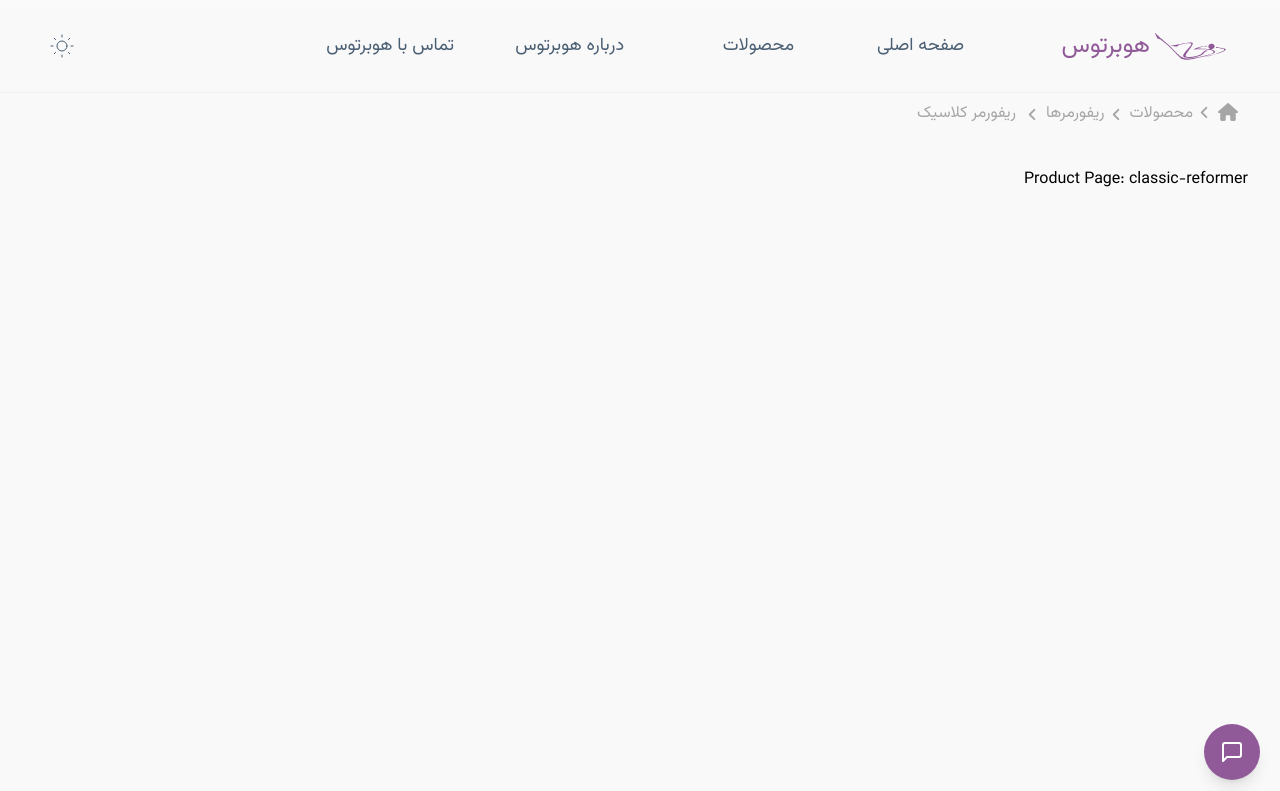
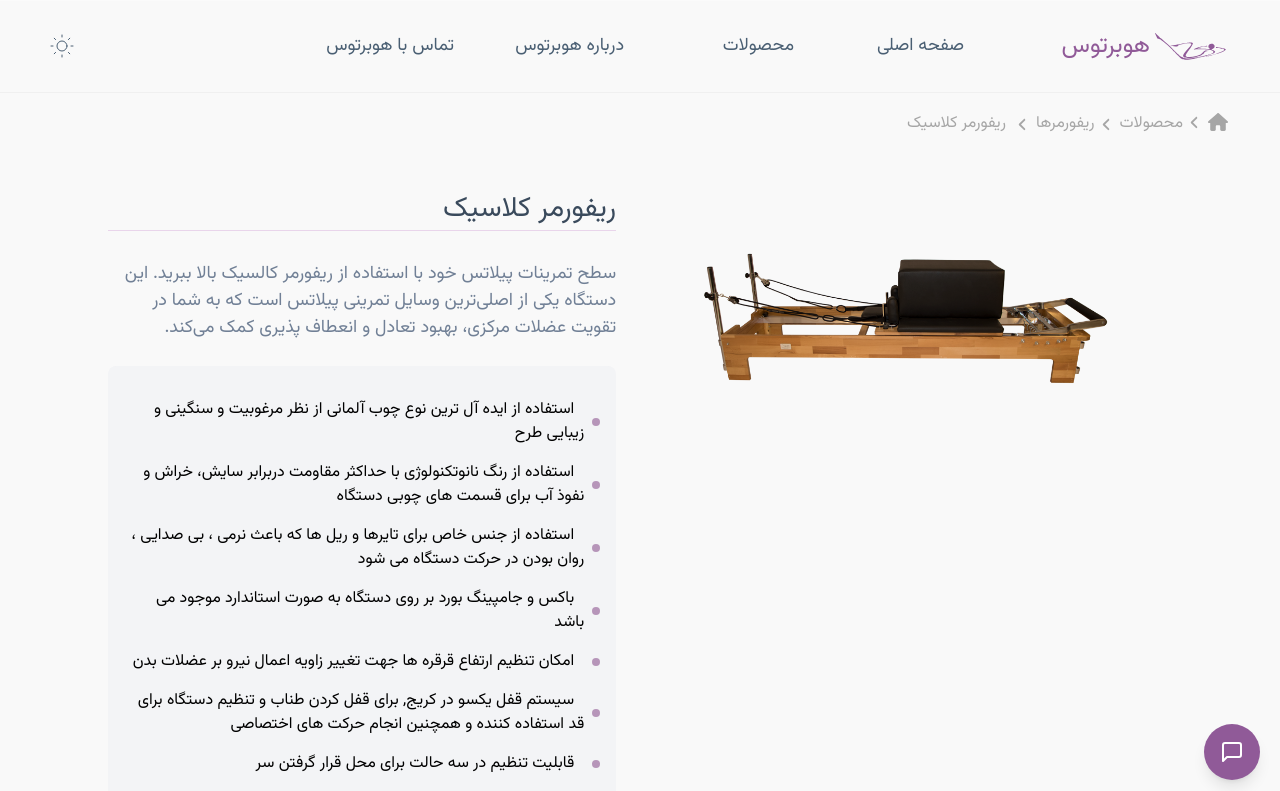
Before and after one commit to elhamest/hubertus-pilates-client, a Next.js app: page /collections/reformers/classic-reformer in a window 1280 px wide. Shown: the top 791 px of the page. Built offline with nearby package versions, Linux system fonts and the light colour scheme.

Commit message:
Worked on Product page

```diff
--- a/package.json
+++ b/package.json
@@ -10,7 +10,6 @@
     "export": "next build"
   },
   "dependencies": {
-    "@heroicons/react": "^2.1.5",
     "next": "^15.1.6",
     "next-themes": "^0.3.0",
     "react": "^18.2.0",
--- a/src/app/collections/Collections.module.css
+++ b/src/app/collections/Collections.module.css
@@ -1,6 +1,6 @@
 .galleryList {
   display: flex;
-  column-gap: 30px;
+  column-gap: 20px;
   row-gap: 35px;
   flex-wrap: wrap;
 }
--- /dev/null
+++ b/src/app/collections/[collectionId]/[productId]/Product.module.css
@@ -0,0 +1,102 @@
+.productWrapper {
+  margin: 0 60px;
+  max-width: 1300px;
+  padding: 0 16px;
+  display: flex;
+  /* flex-wrap: wrap; */
+  align-items: center;
+  justify-content: center;
+  gap: 80px;
+  max-width: 1200px;
+}
+
+.imageContainer {
+  width: 45%;
+  display: flex;
+  align-items: center;
+  justify-content: center;
+  align-self: flex-start;
+  margin-right: 60px;
+}
+
+.textContainer {
+  width: 55%;
+  display: flex;
+  flex-direction: column;
+  align-items: flex-start;
+  justify-content: center;
+}
+
+.textContainer h1 {
+  border-bottom: 1px solid var(--ligther-secondary-color);
+}
+
+.imageStyle {
+  /* width: 100%;
+  height: auto; */
+  object-fit: cover;
+  border-radius: 0.5rem;
+}
+
+.productDescription {
+  font-size: 1.125rem;
+  margin-bottom: 1.5rem;
+}
+
+.featureBox {
+  background-color: #f3f4f6;
+  padding: 16px;
+  border-radius: 8px;
+}
+
+.featureBox ul {
+  list-style-position: inside;
+  padding: 0;
+  margin: 0;
+  display: flex;
+  flex-direction: column;
+  align-items: flex-start;
+  justify-content: center;
+  gap: 15px;
+}
+
+.featureBox ul li {
+  padding: 0 16px 0 0;
+  position: relative;
+}
+
+.featureBox ul li > span {
+  padding: 0 10px 0 0;
+}
+
+.featureBox ul li:first-child {
+  margin-top: 16px;
+}
+
+.featureBox ul li:last-child {
+  margin-bottom: 16px;
+}
+.featureBox ul li::before {
+  content: " ";
+  position: absolute;
+  right: 0;
+  top: 50%;
+  transform: translateY(-50%);
+  width: 8px;
+  height: 8px;
+  background-color: var(--ligth-secondary-color);
+  border-radius: 50%;
+}
+
+.notFoundContainer {
+  min-height: 400px;
+  display: flex;
+  align-items: center;
+  justify-content: center;
+}
+
+.notFoundText {
+  font-size: 1.5rem;
+  font-weight: 600;
+  color: #1f2937;
+}
--- a/src/app/collections/[collectionId]/[productId]/page.jsx
+++ b/src/app/collections/[collectionId]/[productId]/page.jsx
@@ -1,16 +1,76 @@
 import React from "react";
-
 import { faProductCollections } from "@/data/fa";
 import { enProductCollections } from "@/data/en";
 import { Container } from "@/components/UI/container";
+import Image from "next/image";
+import style from "./Product.module.css";
 
 export default async function ProductPage({ params, locale = "fa" }) {
   const { productId } = await Promise.resolve(params);
-  // console.log("params in product:", params);
+
+  const productCollections =
+    locale === "fa" ? faProductCollections : enProductCollections;
+
+  function findItemBySlug(selectedSlug) {
+    for (const collection of productCollections) {
+      const foundItem = collection.items?.find(
+        (item) => item?.slug === selectedSlug
+      );
+      if (foundItem) return { collection, item: foundItem };
+    }
+    return null;
+  }
+
+  const founded = findItemBySlug(productId);
+
+  if (!founded) {
+    return (
+      <Container>
+        <div className={style.notFoundContainer}>
+          <h1 className={style.notFoundText}>محصول یافت نشد.</h1>
+        </div>
+      </Container>
+    );
+  }
 
   return (
     <Container>
-      <div className="pageHeight">Product Page: {productId}</div>
+      <div className="pageWrapper pageHeight">
+        <div className={`${style.productWrapper} pageInnerWrapper`}>
+          <div className={style.imageContainer}>
+            <Image
+              src={founded.item?.image}
+              alt={founded.item?.title}
+              width={500}
+              height={500}
+              className={style.imageStyle}
+              priority
+            />
+          </div>
+
+          <div className={style.textContainer}>
+            <h1>{founded?.item?.title}</h1>
+
+            {founded?.item?.desc && (
+              <p className={style.productDescription}>
+                {founded?.item?.detail?.desc}
+              </p>
+            )}
+
+            <div className={style.featureBox}>
+              <ul>
+                {founded?.item?.detail?.bullets?.map((f, index) => {
+                  return (
+                    <li key={index}>
+                      <span>{f?.desc}</span>
+                    </li>
+                  );
+                })}
+              </ul>
+            </div>
+          </div>
+        </div>
+      </div>
     </Container>
   );
 }
--- a/src/app/collections/[collectionId]/page.jsx
+++ b/src/app/collections/[collectionId]/page.jsx
@@ -19,7 +19,7 @@ export default async function CollectionPage({ params, locale = "fa" }) {
       <Container>
         <div className="min-h-[400px] flex items-center justify-center">
           <h1 className="text-2xl font-semibold text-gray-800">
-            Collection not found
+            مجموعه ای یافت نشد.
           </h1>
         </div>
       </Container>
--- a/src/app/globals.css
+++ b/src/app/globals.css
@@ -20,6 +20,7 @@
   /* Use this for secondary headings, navigation bars, or as a hover effect on buttons. */
   --dark-secondary-color: #6a4c6f; /* Darker shade of purple, for accents and secondary elements */
   --ligth-secondary-color: #b695b9; /* Lighter shade of purple, for backgrounds or subtle highlights */
+  --ligther-secondary-color: #e9d5eb;
 
   /* Accent Colors */
   --accent-color-blue: #4a5f73; /* Muted blue for links and secondary elements, for contrast and to add depth, for secondary icons */
@@ -125,10 +126,18 @@ a {
   color: var(--accent-color-blue);
 }
 
+.pageWrapper {
+  display: flex;
+  flex-direction: column;
+  align-items: flex-start;
+  justify-content: center;
+}
+
 .pageWrapper h1 {
   font-size: 18px;
   font-weight: 500;
   margin-bottom: 20px;
+  width: 100%;
 }
 
 .pageHeight {
--- a/src/components/UI/breadcrumb/Breadcrumb.module.css
+++ b/src/components/UI/breadcrumb/Breadcrumb.module.css
@@ -1,5 +1,5 @@
 .breadcrumb {
-  padding: 10px;
+  padding: 20px;
   background-color: inherit;
   font-size: 16px;
 }
--- a/src/components/collections/collection/index.jsx
+++ b/src/components/collections/collection/index.jsx
@@ -15,6 +15,7 @@ export function Collection({ items }) {
       {items?.map((item, index) => {
         return (
           <div key={index} className={`group ${styles.collectionWrapper}`}>
+            <Link href={`${currentPath}/${item?.slug}`}>
               <div
                 className={`relative overflow-hidden rounded-tl-lg rounded-tr-lg bg-gray-100 p-4 ${styles.imageWrapper}`}
               >
@@ -31,11 +32,14 @@ export function Collection({ items }) {
                 <h3 className={styles.boxTitle}>{item?.title}</h3>
                 <p>{item?.desc}</p>
               </div>
-            <Link
+              {/* <Link
                 className={styles.viewMore}
                 href={`${currentPath}/${item?.slug}`}
-            >
+              > */}
+              <span className={styles.viewMore}>
                 <span>{faConstants?.viewMore}</span>
+              </span>
+              {/* </Link> */}
             </Link>
           </div>
         );
```
Also changed, not shown: src/data/en/index.js (+0 -37 lines), src/data/fa/index.js (+0 -37 lines), 1 other file (tests, documents, lock files or other folders). Lines whose indentation alone changed are shown as unchanged.
